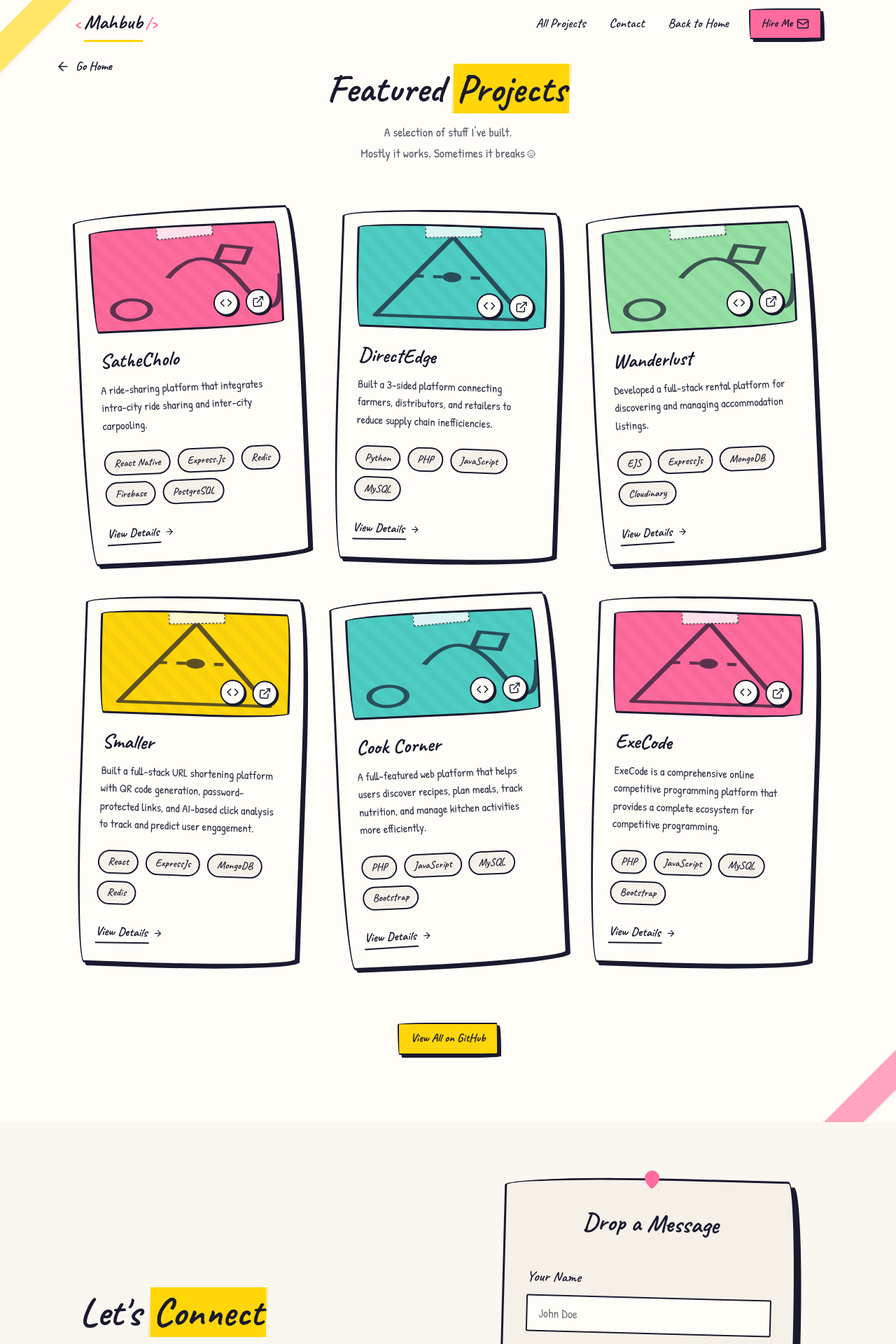
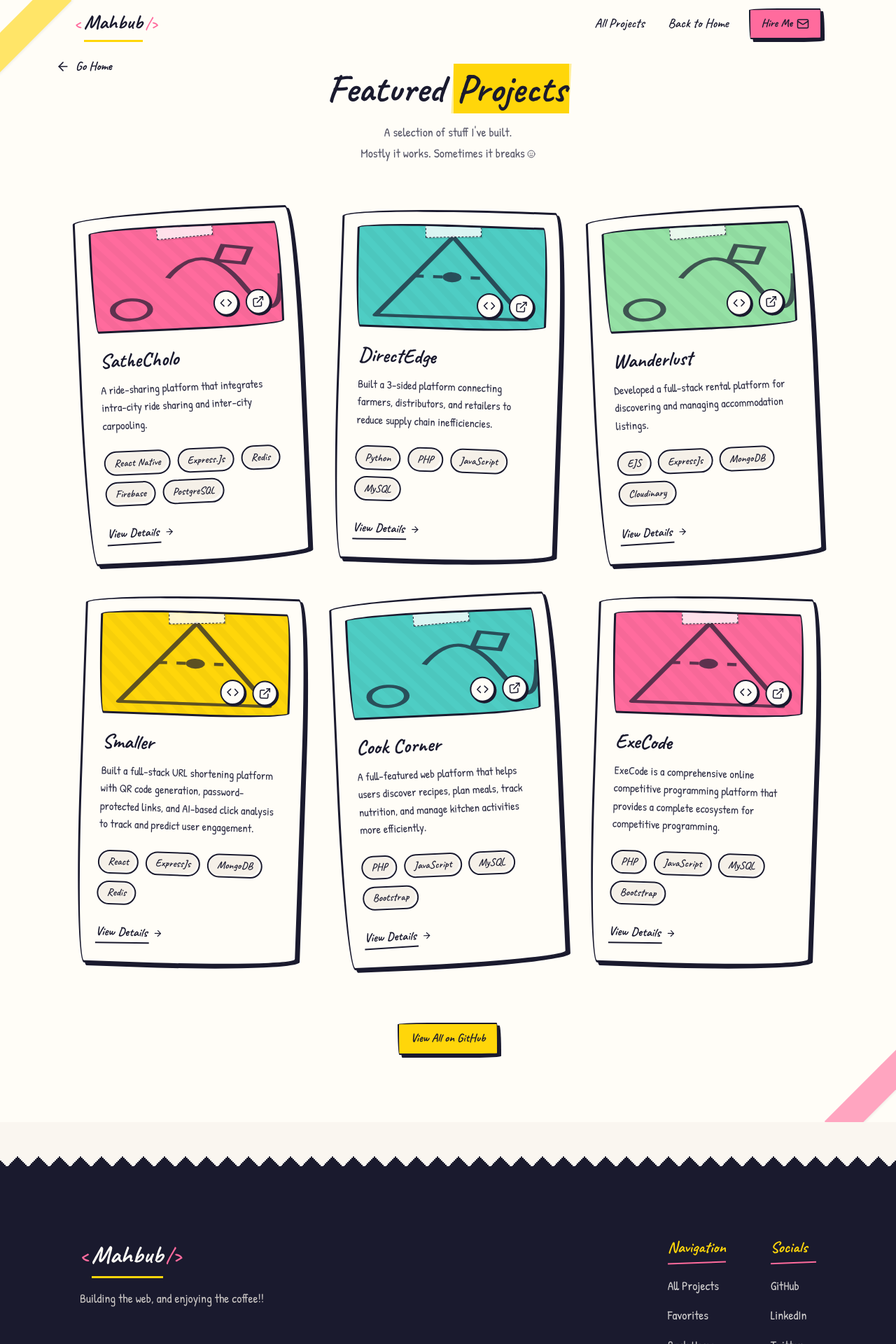
Before and after one commit to Maahhbuub/Mahbub-Doodle, a React (Vite) app: page /projects in a window 1280 px wide. Shown: the top 1920 px of the page at 70% size. Built offline with nearby package versions, Linux system fonts and the light colour scheme.

Commit message:
fix(project): remove contact

```diff
--- a/src/components/Navbar/Navbar.jsx
+++ b/src/components/Navbar/Navbar.jsx
@@ -13,7 +13,6 @@ const portfolioLinks = [
 
 const projectLinks = [
   { href: '/projects', label: 'All Projects' },
-  { href: '#contact', label: 'Contact' },
   { href: '/', label: 'Back to Home' },
 ];
 
--- a/src/pages/ProjectDetails.jsx
+++ b/src/pages/ProjectDetails.jsx
@@ -2,8 +2,6 @@ import { useParams, Link } from 'react-router-dom';
 import { projects } from '../data/projects';
 import { ArrowLeft, ExternalLink, Code, CheckCircle2 } from 'lucide-react';
 import styles from './ProjectDetails.module.css';
-
-import Contact from '../components/Contact/Contact';
 
 const ProjectDetails = () => {
     const { id } = useParams();
@@ -92,7 +90,6 @@ const ProjectDetails = () => {
                 </div>
             </div>
             </div>
-            <Contact />
         </>
     );
 };
--- a/src/pages/Projects.jsx
+++ b/src/pages/Projects.jsx
@@ -1,7 +1,6 @@
 import styles from './Projects.module.css';
 
 import ProjectsComponent from '../components/Projects/Projects';
-import Contact from '../components/Contact/Contact';
 
 import { Link } from 'react-router-dom';
 import { ArrowLeft } from 'lucide-react';
@@ -14,7 +13,6 @@ function Projects() {
                     <ArrowLeft size={20} /> Go Home
                 </Link>
                 <ProjectsComponent />
-                <Contact />
             </div>
         </>
     );
```
